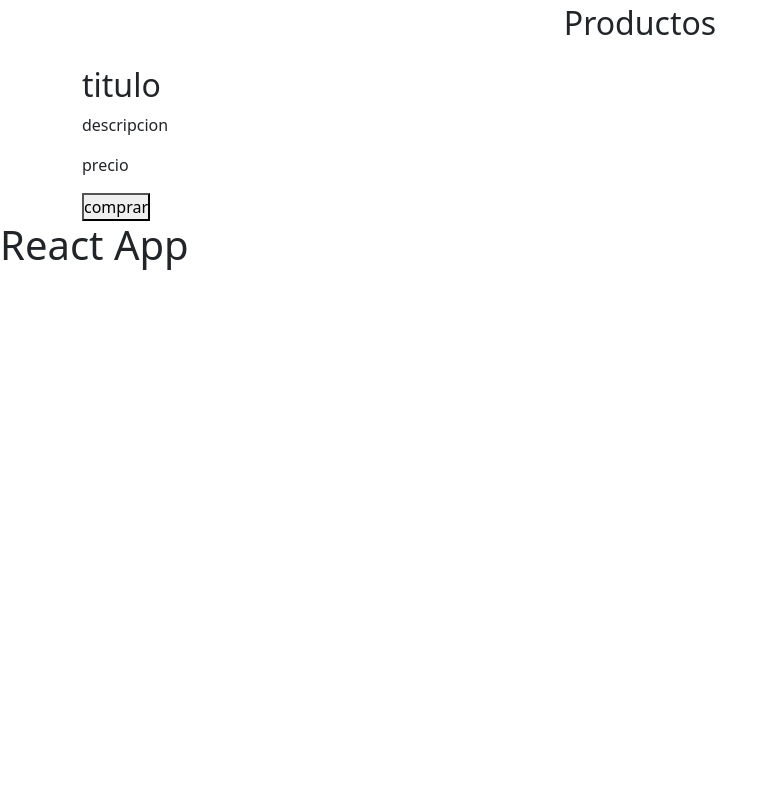
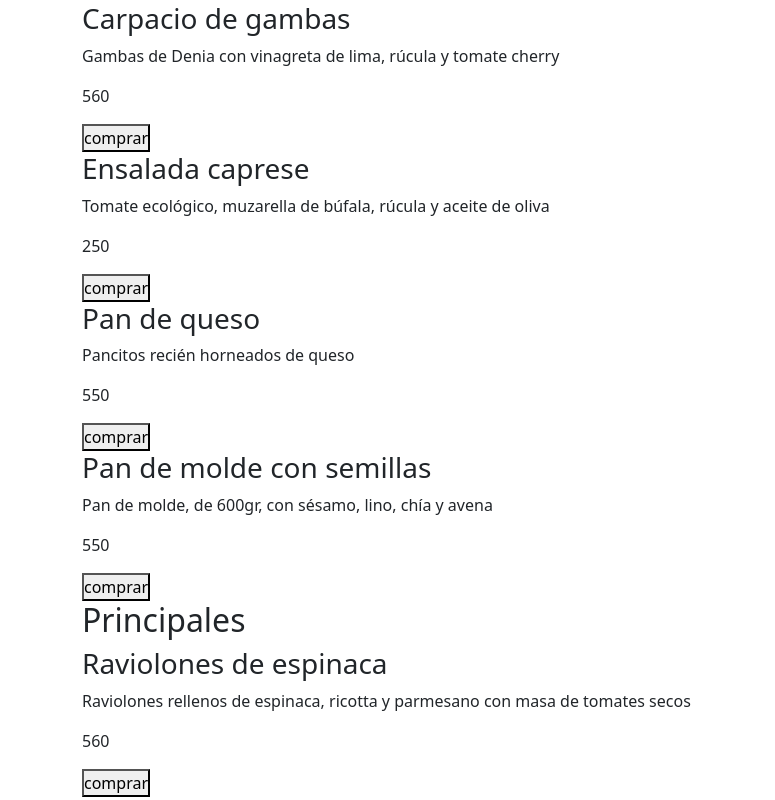
Before and after one commit to bercun/PreEntrega2BercunchelliReact, a React (Vite) app: page / in a window 1280 px wide. Shown: the part 300-1100 px from the top of the page, without its empty margins (0-775 px from the left). Before the commit the page ends 800 px from the top, so only its background shows below. Built offline with nearby package versions, Linux system fonts and the light colour scheme.

Commit message:
se modifico el asyncMocks bajando espera

```diff
--- a/src/Data/asyncMocks.js
+++ b/src/Data/asyncMocks.js
@@ -16,13 +16,13 @@ export const productosEnLoad = () => {
     return new Promise((resolve, reject) => {
         setTimeout(() => {
             resolve(productosEn);
-        }, 2000);
+        }, 500);
     });
 }
 export const productosPrLoad = () => {
     return new Promise((resolve, reject) => {
         setTimeout(() => {
             resolve(productosPr);
-        }, 2000);
+        }, 500);
     });
 }
--- a/src/components/body/Main/ItemListContainer/ItemListContainer.jsx
+++ b/src/components/body/Main/ItemListContainer/ItemListContainer.jsx
@@ -1,16 +1,60 @@
+import { useEffect, useState } from "react"
 import Item from "../Item/Item"
+import {productosEnLoad, productosPrLoad} from "../../../../Data/asyncMocks"
+
 
 
 
 function ItemListContainer() {
 
+ const [productosEn, setproductosEn]= useState([])
+ const [productosPr, setproductosPr]= useState([])
+
+  useEffect(() => {
+    productosEnLoad().then((data) => {
+      setproductosEn(data);
+    });
+    productosPrLoad().then((data) => {
+      setproductosPr(data);
+    });
+  }, []);
+
+
+console.log(productosEn);
 
   return (
     <>
-    <div>ItemListContainer</div>
+    <div className="container">
+      <h2>Entrantes</h2>
+      {productosEn.map((producto) => {
+        return (
+          <div key={producto.id}>
+            <h3>{producto.nombre}</h3>
+            <p>{producto.descripcion}</p>
+            <p>{producto.precio}</p>
+            <button>comprar</button>
+          </div>
+        );
+
+      }, )}
+      </div>
+      <div className="container">
+      <h2>Principales</h2>
+      {productosPr.map((producto) => {
+        return (
+          <div key={producto.id}>
+            <h3>{producto.nombre}</h3>
+            <p>{producto.descripcion}</p>
+            <p>{producto.precio}</p>
+            <button>comprar</button>
+          </div>
+        );
+
+      }, )}
+      </div>
     <Item/>
     </>
   )
 }
 
-export default ItemListContainer
+ export default ItemListContainer
```
